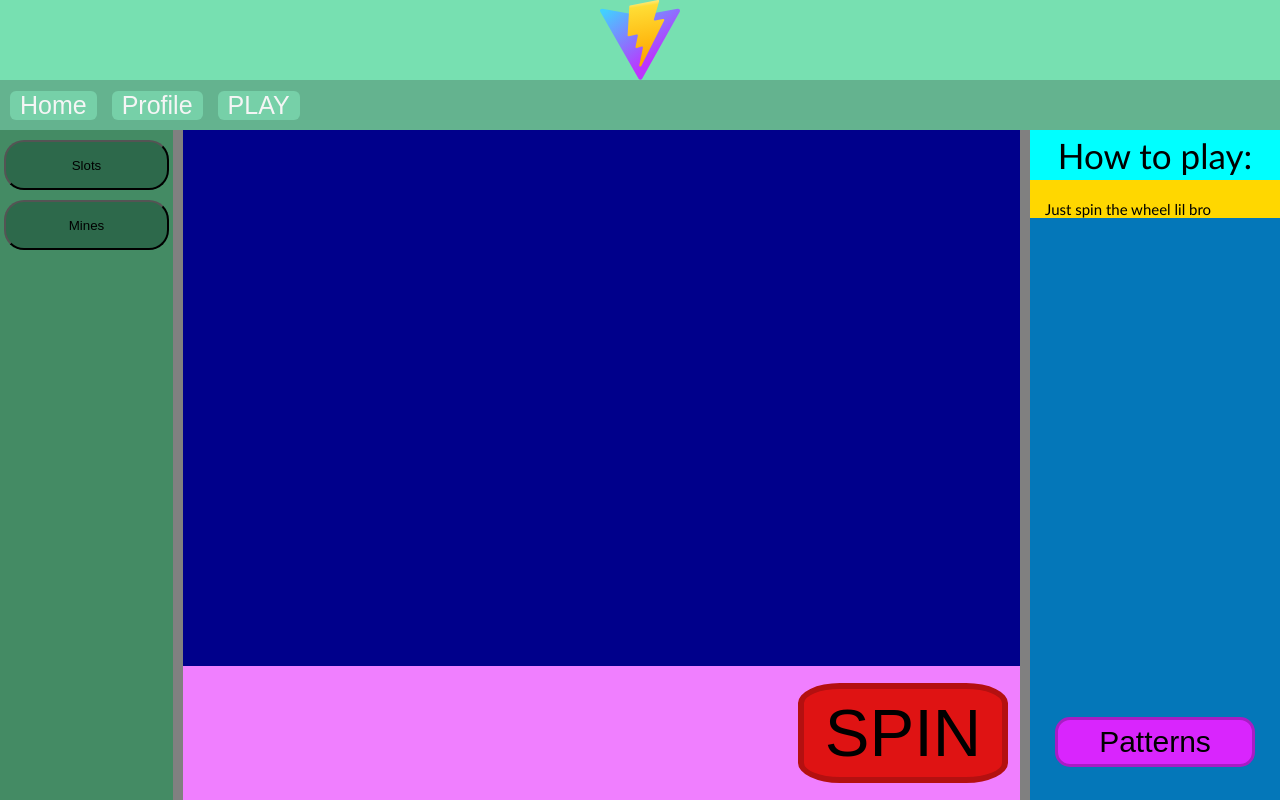
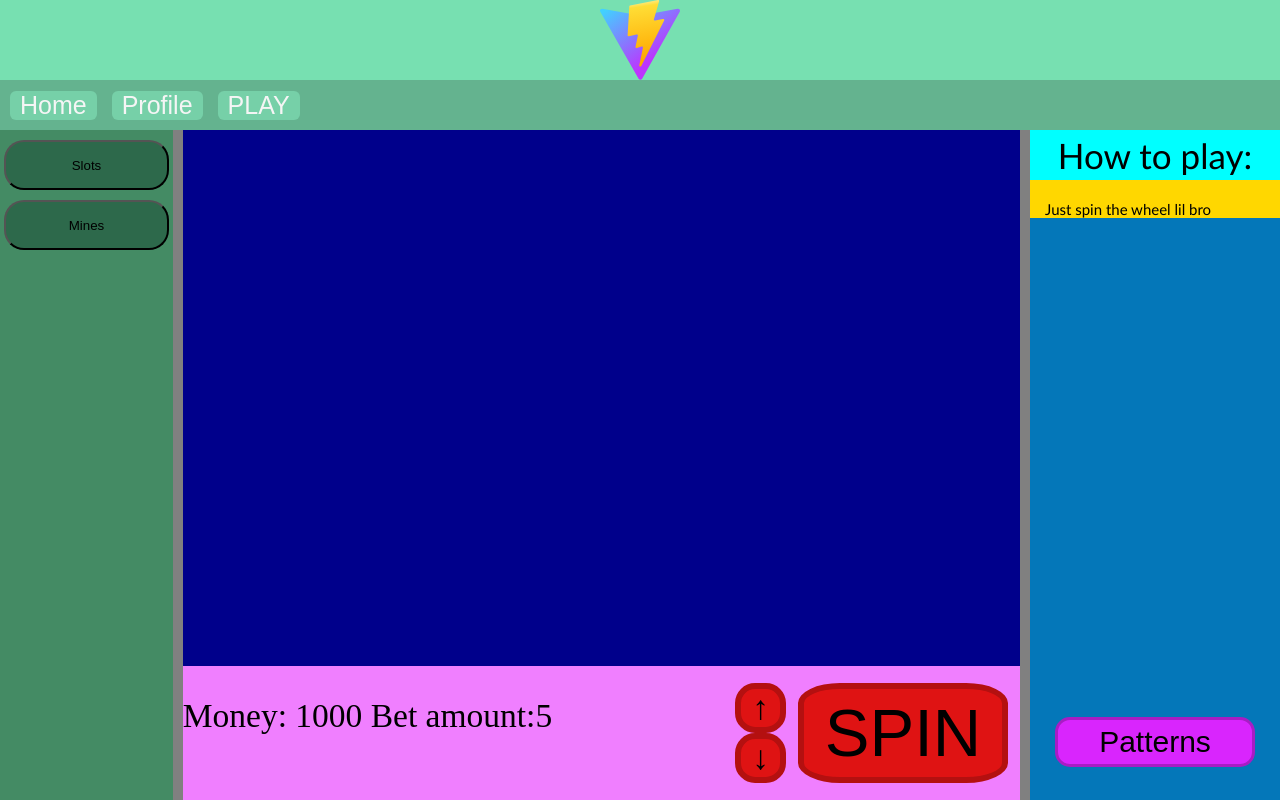
Before and after one commit to LenivyKrabik/Cazik, a React (Vite) app: page /game in a window 1280 px wide. Built offline with nearby package versions, Linux system fonts and the light colour scheme.

Commit message:
Added bets to slots

```diff
--- a/src/games/slots/slotsColumn.tsx
+++ b/src/games/slots/slotsColumn.tsx
@@ -142,7 +142,6 @@ function SlotsColumn({ state, show = null, highlighted }: Props) {
   //Highlight animation
   useEffect(() => {
     if (state === 2) {
-      console.log(highlighted);
       for (let i = 0; i < highlighted.length; i++) {
         if (highlighted[i] === 1) {
           const picToHighlight = picByTempId.current![3 - i];
--- a/src/games/slots/slotsScreen.tsx
+++ b/src/games/slots/slotsScreen.tsx
@@ -4,6 +4,14 @@ import SlotsColumn from "./slotsColumn";
 import patternsChecker from "./patternsChecker";
 
 function SlotsScreen() {
+  //Change when money system will be implemented
+  const [money, setMoney] = useState(1000);
+
+  const [betAmount, setBetAmount] = useState(5);
+  const minBetStep = 5;
+
+  const maskItemsToValue = [0, 0, 3, 4, 5, 0, 0, 8, 0, 10, 0, 0, 0, 0, 20];
+
   const Screen = useRef(null);
   const wholeScreenState = useRef(0);
 
@@ -29,7 +37,10 @@ function SlotsScreen() {
   };
 
   const spinTheWheel = () => {
-    if (wholeScreenState.current === 0 || wholeScreenState.current === 2) {
+    if (
+      (wholeScreenState.current === 0 || wholeScreenState.current === 2) &&
+      money >= betAmount
+    ) {
       wholeScreenState.current = 1;
       setColumns(
         [0, 0, 0, 0, 0].map(() => {
@@ -43,6 +54,8 @@ function SlotsScreen() {
       const newResult = [0, 0, 0, 0, 0].map(() =>
         [0, 0, 0].map(() => Math.floor(Math.random() * 3))
       );
+
+      dealWithMoney(newResult);
       //Set new result of a spin
       setTimeout(() => {
         let waitTime = 0;
@@ -58,7 +71,6 @@ function SlotsScreen() {
             if (i === 4) {
               setTimeout(() => {
                 const needToAnimate = patternsChecker(newResult);
-                console.log(needToAnimate);
                 let waitTime = 0;
                 for (let patternToAnimate of needToAnimate) {
                   setTimeout(() => {
@@ -76,13 +88,38 @@ function SlotsScreen() {
           waitTime += Math.floor(Math.random() * 500);
         }
       }, 1000);
-    }
+    } else if (money < betAmount)
+      console.log("Not enough money for spin, lower bet or dep more");
   };
   useEffect(() => {
     RatioPreservingMaxScale(Screen.current, "5 / 4");
     window.addEventListener("resize", ratioPreserve);
     return () => window.removeEventListener("resize", ratioPreserve);
   }, []);
+
+  const betUp = () => {
+    if (money >= betAmount + minBetStep) setBetAmount(betAmount + minBetStep);
+  };
+
+  const betDown = () => {
+    if (money < betAmount) {
+      setBetAmount(Math.max(money - (money % minBetStep), minBetStep));
+    } else if (betAmount > minBetStep) setBetAmount(betAmount - minBetStep);
+  };
+
+  const dealWithMoney = (result: number[][]) => {
+    let moneyUp = 0;
+    for (let pattern of patternsChecker(result)) {
+      let count = 0;
+      for (const row of pattern) {
+        for (const value of row) {
+          if (value === 1) count++;
+        }
+      }
+      moneyUp += (maskItemsToValue[count - 1] * betAmount) / 5;
+    }
+    setMoney(money + moneyUp - betAmount);
+  };
 
   return (
     <div className="slotsWraper">
@@ -98,6 +135,13 @@ function SlotsScreen() {
           ))}
         </div>
         <div className="slotsUI">
+          <small>
+            Money: {money} Bet amount:{betAmount}
+          </small>
+          <div className="betButtonsWrapper">
+            <button onClick={betUp}>↑</button>
+            <button onClick={betDown}>↓</button>
+          </div>
           <button className="spinButton" onClick={spinTheWheel}>
             SPIN
           </button>
--- a/src/styles/slots.css
+++ b/src/styles/slots.css
@@ -79,6 +79,7 @@
 
 .spinButton {
   --spinButton-height: 75%;
+
   width: 25%;
   height: var(--spinButton-height);
 
@@ -102,3 +103,42 @@
 .spinButton:active {
   background-color: color-mix(in hsl, rgb(223, 19, 19) 60%, black 40%);
 }
+
+.betButtonsWrapper {
+  position: absolute;
+
+  --betButtons-height: 75%;
+
+  height: var(--betButtons-height);
+  aspect-ratio: 1/2;
+
+  top: calc(50% - calc(var(--betButtons-height) / 2));
+  right: 28%;
+
+  display: flex;
+  flex-direction: column;
+}
+
+.betButtonsWrapper button {
+  height: 50%;
+
+  font-size: 0.5em;
+  line-height: 100%;
+
+  cursor: pointer;
+  border: 6px solid rgb(180, 16, 16); /*Dev color*/
+  border-radius: 40%;
+  background-color: rgb(223, 19, 19); /*Dev color*/
+}
+
+.betButtonsWrapper button:hover {
+  background-color: color-mix(in hsl, rgb(223, 19, 19) 90%, white 10%);
+}
+
+.betButtonsWrapper button:active {
+  background-color: color-mix(in hsl, rgb(223, 19, 19) 60%, black 5%);
+}
+
+.slotsUI small {
+  font-size: 0.5em;
+}
```
